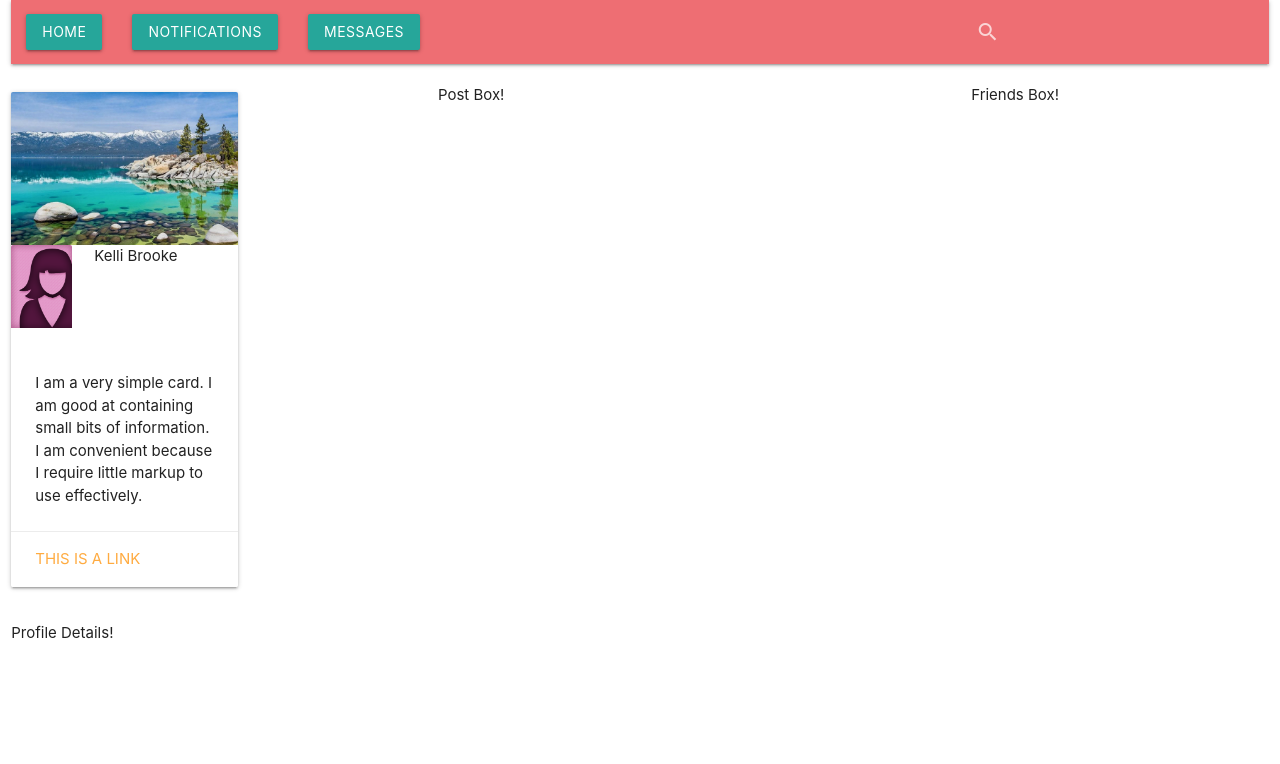
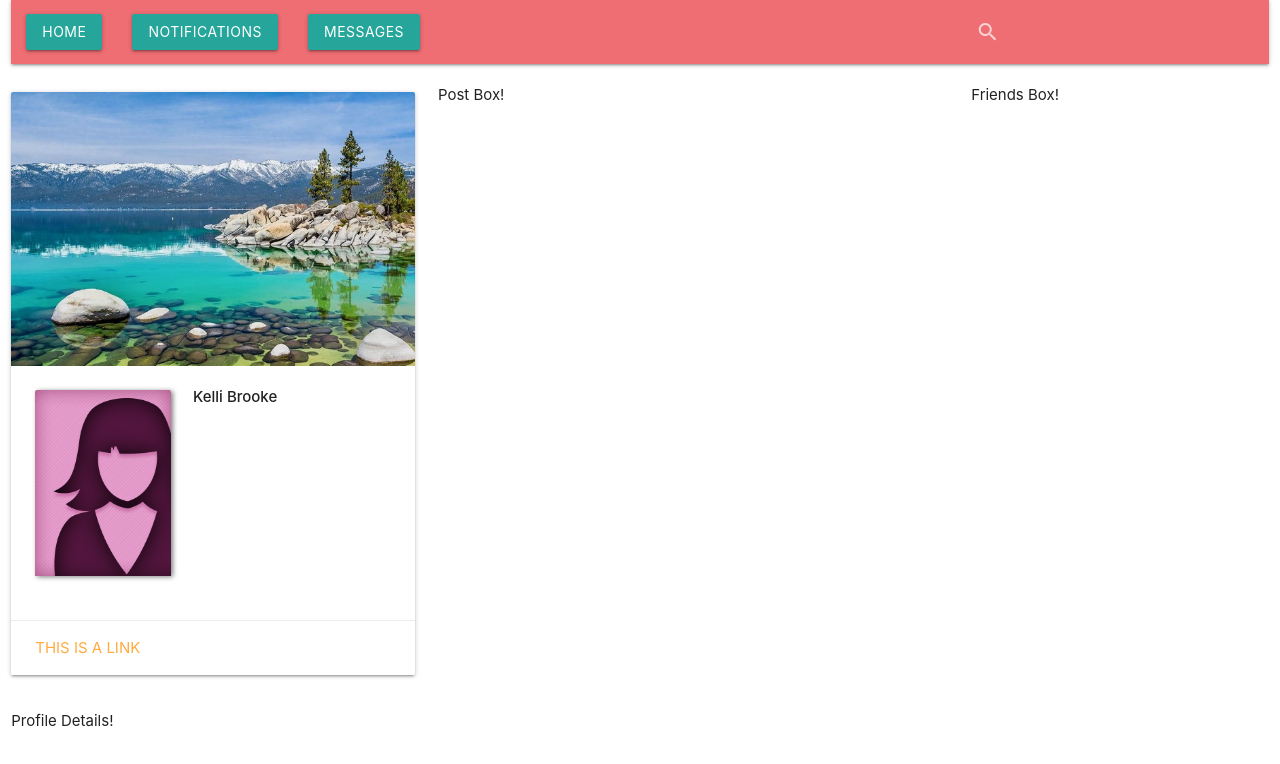
Before and after one commit to kellibrookedev/react-social-media-clone, a React app: page / in a window 1280 px wide. Shown: the top 764 px of the page. Built offline with nearby package versions, Linux system fonts and the light colour scheme.

Commit message:
finish styling for profile name and profile photo

```diff
--- a/src/components/profileHeader/ProfileBox.jsx
+++ b/src/components/profileHeader/ProfileBox.jsx
@@ -3,27 +3,42 @@ import BGPhoto from './BGPhoto';
 import ProfilePhoto from './ProfilePhoto';
 
 function ProfileBox() {
+
+  var profilePanelPosition = {
+    position: 'relative',
+    top: '-70 ',
+    left: '-15',
+    marginBottom: '-20'
+  }
+
+  var profileNameStyle = {
+    position: 'relative',
+    top: '60',
+    fontSize: '30',
+    fontWeight: '450',
+    padding: '24 20 4 24',
+    lineHeight: '.9'
+  }
+
   return (
+    <div>
       <div className="row">
-      <div className="col s12 m7">
+        <div className="col s12">
           <div className="card">
             <div className="card-image">
               <BGPhoto/>
-            <div className="row">
-              <div className="col s4">
+            </div>
+            <div className="card-content row" style={profilePanelPosition}>
+              <div className="col s5 card-image">
                 <ProfilePhoto/>
               </div>
-              <div className="col s8">
+              <div className="col s7" style={profileNameStyle}>
                 Kelli Brooke
               </div>
             </div>
-          </div>
-          <div className="card-content">
-            <p>I am a very simple card. I am good at containing small bits of information.
-            I am convenient because I require little markup to use effectively.</p>
-          </div>
             <div className="card-action">
               <a href="#">This is a link</a>
+            </div>
           </div>
         </div>
       </div>
--- a/src/components/profileHeader/ProfilePhoto.jsx
+++ b/src/components/profileHeader/ProfilePhoto.jsx
@@ -4,9 +4,10 @@ import profilePhoto from '../assets/images/profilePhoto.png';
 function ProfilePhoto() {
 
   var profilePhotoStyle = {
+    borderRadius: '10',
+    boxShadow: '2px 1px 5px gray',
 
   }
-
   return (
     <img style={profilePhotoStyle} src={profilePhoto}/>
   );
```
Lines whose indentation alone changed are shown as unchanged.
